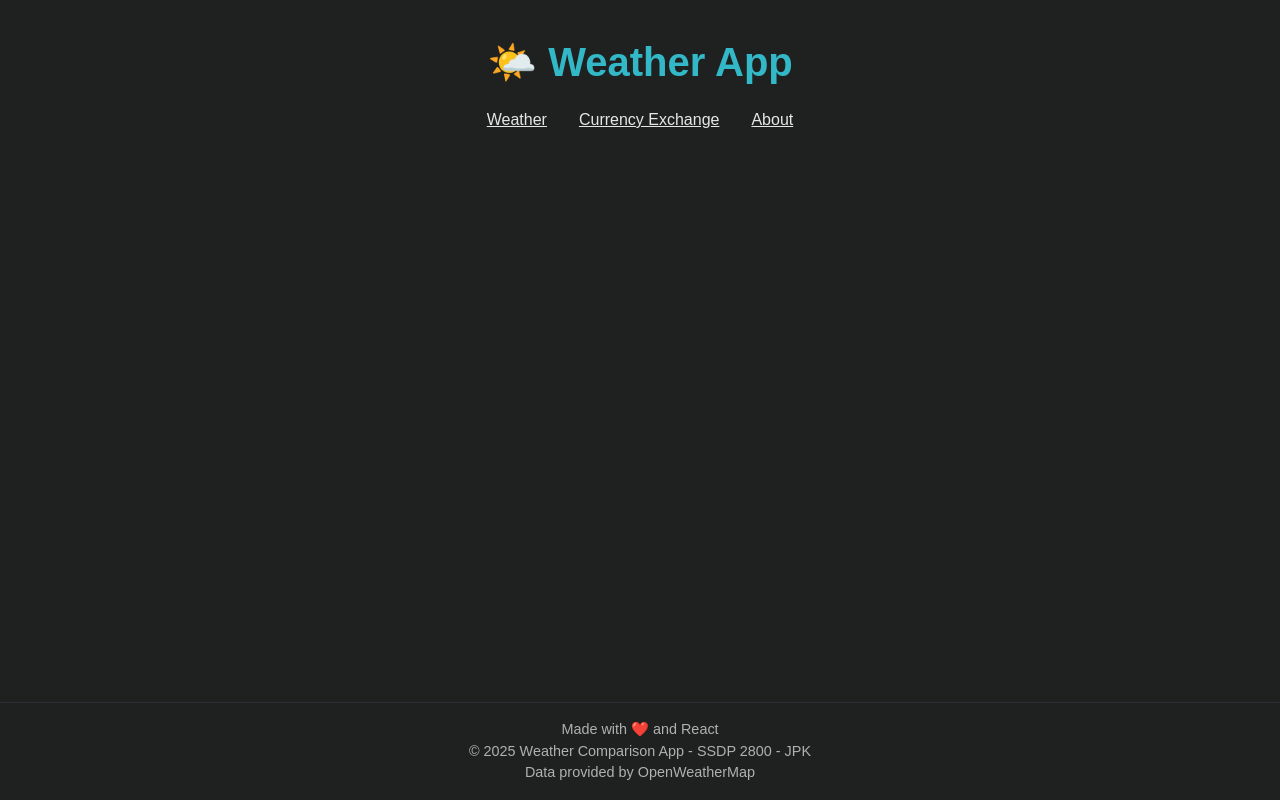
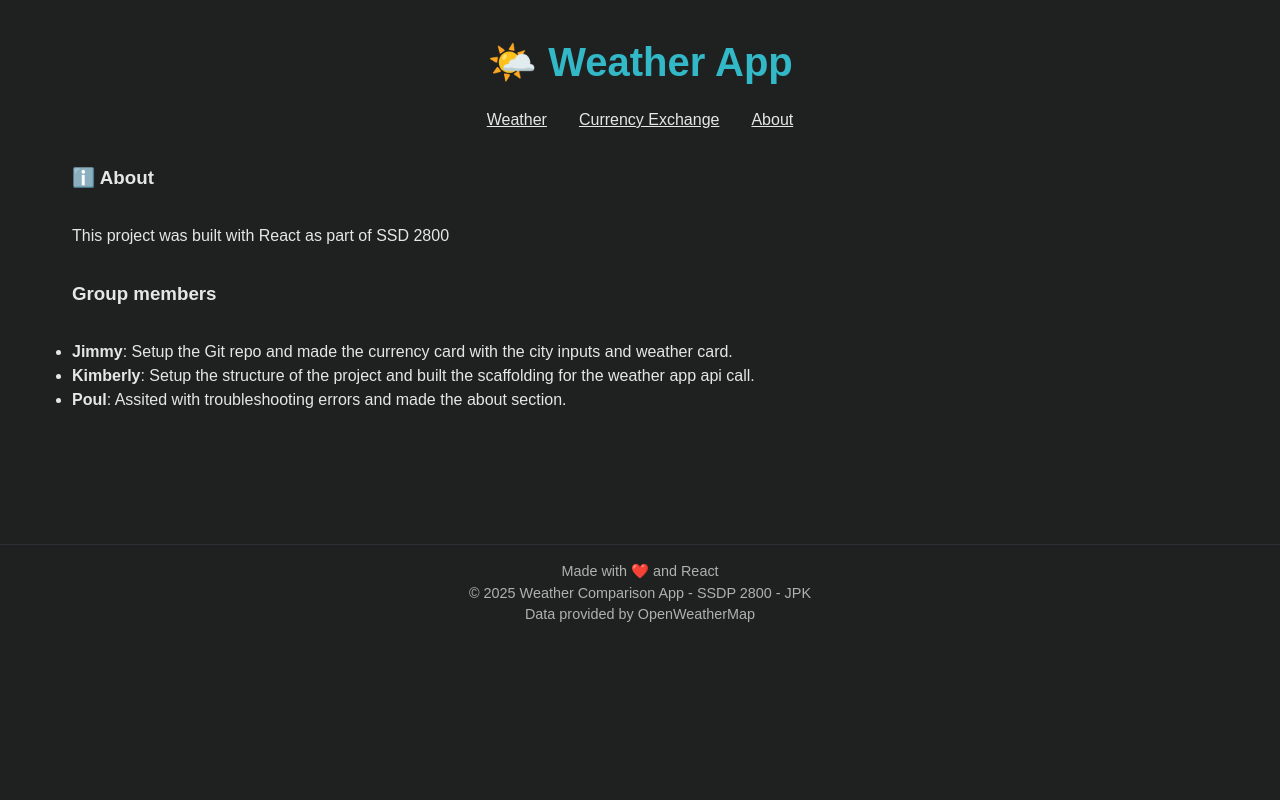
Before and after one commit to jzhang522/SSDP-2800-0-A02, a React (Vite) app: page /about in a window 1280 px wide. Built offline with nearby package versions, Linux system fonts and the light colour scheme.

Commit message:
finalizing touches

```diff
--- a/src/App.css
+++ b/src/App.css
@@ -192,16 +192,20 @@ nav a:hover {
 }
 
 .app-footer {
-  position: fixed;
+  /* position: fixed; */
   left: 0;
   right: 0;
   bottom: 0;
   text-align: center;
   padding: 1rem;
-  margin-top: 2rem;
+  margin-top: 3rem;
   border-top: 1px solid var(--card-bg);
   color: var(--text-muted);
   font-size: 0.9rem;
+}
+
+.about {
+  margin-bottom: 6.5vh;
 }
 
 @media (max-width: 768px) {
--- a/src/components/CurrencyCard.jsx
+++ b/src/components/CurrencyCard.jsx
@@ -10,11 +10,21 @@ export default function CurrencyCard({ cityName, otherCityName, title }) {
     const currencyApiKey = import.meta.env.VITE_EXCHANGERATE_API_KEY;
 
     useEffect(() => {
-        if (!cityName.trim() && !otherCityName.trim()) {
+        if ((!otherCityName.trim() && !cityName.trim()) || (!cityName.trim() && otherCityName.trim())){
+            setCurrencyData(null);
+            setError(null);
+            setLoading(false);
+            return
+        }
+        else if ((!otherCityName.trim() && cityName.trim()) ) {
+            setLoading(false);
+            setCurrencyData(null);
+            setError("Please Enter Both fields.");
             return;
         }
 
         let isMounted = true;
+
 
         const fetchCurrency = async () => {
             setLoading(true);
@@ -31,7 +41,7 @@ export default function CurrencyCard({ cityName, otherCityName, title }) {
                 );
 
                 if (!currentCountryCode || !otherCountryCode) {
-                    throw new Error("Country not found!");
+                    throw new Error("Please ensure both countrys are valid.");
                 }
 
                 setCountryCode(currentCountryCode);
--- a/src/components/WeatherCard.jsx
+++ b/src/components/WeatherCard.jsx
@@ -8,6 +8,9 @@ export default function WeatherCard({ cityName, title }) {
 
     useEffect(() => {
         if (!cityName.trim()) {
+            setError(null);
+            setWeatherData(null);
+            setLoading(false);
             return;
         }
 
--- a/src/pages/About.jsx
+++ b/src/pages/About.jsx
@@ -1,6 +1,22 @@
 export default function About() {
     return (
-        <>
-        </>
+        <div className="app-main">
+            <h3>ℹ️ About</h3>
+            <p>This project was built with React as part of SSD 2800</p>
+            <h3>Group members</h3>
+            <div class='about'>
+            <ul>
+                    <li>
+                        <strong>Jimmy</strong>: Setup the Git repo and made the currency card with the city inputs and weather card.
+                    </li>
+                    <li>
+                        <strong>Kimberly</strong>: Setup the structure of the project and built the scaffolding for the weather app api call.
+                    </li>
+                    <li>
+                        <strong>Poul</strong>: Assited with troubleshooting errors and made the about section.
+                    </li>
+                </ul>
+            </div>
+        </div>
     );
 }
```
